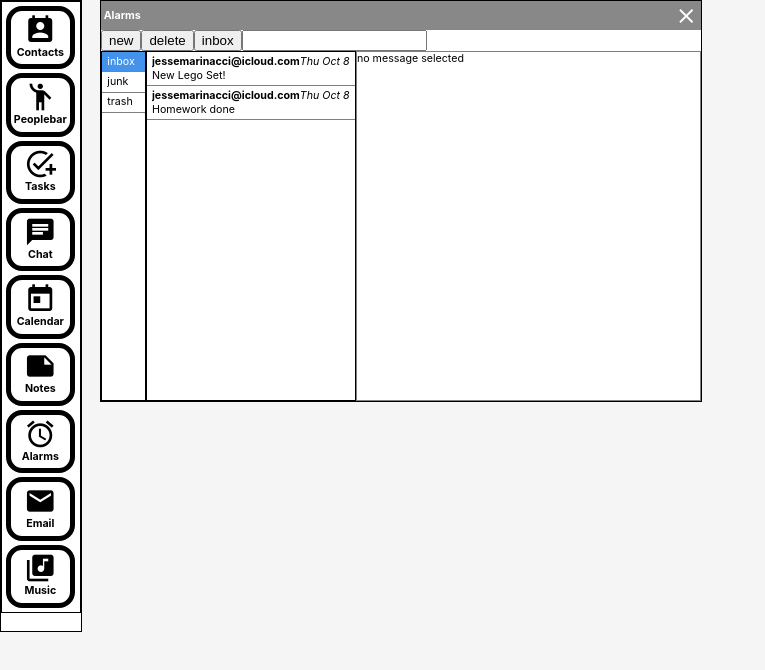
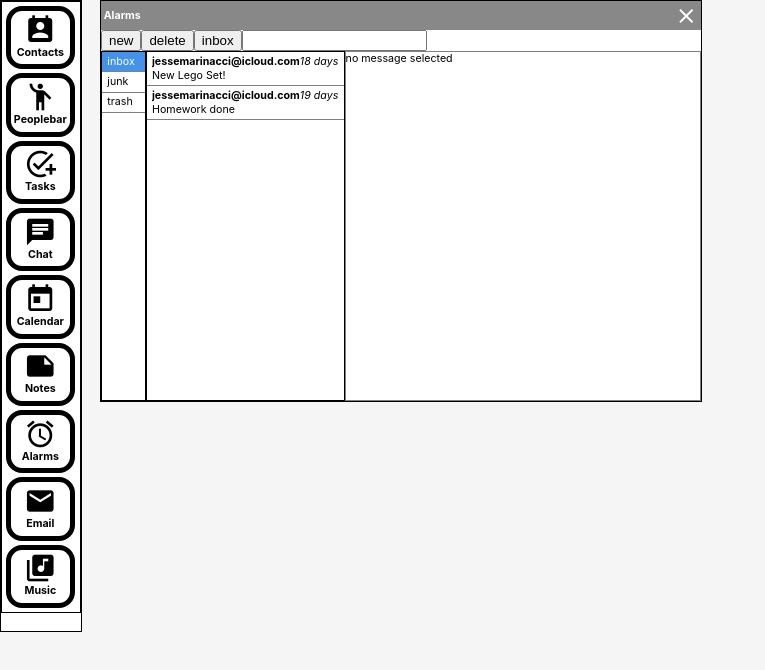
Before and after one commit to joshmarinacci/querylang, a React (Create React App) app: page / in a window 1280 px wide. Both pictures are taken after a click on the item "inbox". Shown: the top 670 px of the page, without its empty margins (0-765 px from the left). Built offline with nearby package versions, Linux system fonts and the light colour scheme.

Commit message:
slight tweaks

```diff
--- a/src/email.js
+++ b/src/email.js
@@ -1,9 +1,9 @@
 import React, {useState} from 'react'
 import {DataList, HBox, Panel, Spacer, Toolbar, VBox, Window} from './ui.js'
 import {CATEGORIES} from './schema.js'
-import {propAsArray, propAsBoolean, propAsString, useDBChanged} from './db.js'
+import {propAsArray, propAsBoolean, propAsString, sort, useDBChanged} from './db.js'
 import {AND} from './query2.js'
-import {format} from "date-fns"
+import {format, formatDistanceToNow} from "date-fns"
 
 const isMessage = () => ({ TYPE:CATEGORIES.EMAIL.TYPES.MESSAGE })
 const isTask = () => ({ TYPE:CATEGORIES.TASKS.TYPES.TASK })
@@ -60,6 +60,8 @@ export function Email({db, app, appService}) {
         }
     }
 
+    folder_results = sort(folder_results,"timestamp")
+
     return <Window  app={app} appService={appService} resize width={600} height={400}>
         <VBox grow>
             <Toolbar>
@@ -84,7 +86,7 @@ export function Email({db, app, appService}) {
                                   <HBox grow>
                                       <b>{propAsString(o,'sender')}</b>
                                       <Spacer/>
-                                      <i>{format(propAsString(o,'timestamp')," E MMM d")}</i>
+                                      <i>{formatDistanceToNow(o.props.timestamp)}</i>
                                   </HBox>
                                   <label>{propAsString(o,'subject')}</label>
                               </VBox>
```
Also changed, not shown: 1 other file (tests, documents, lock files or other folders).
